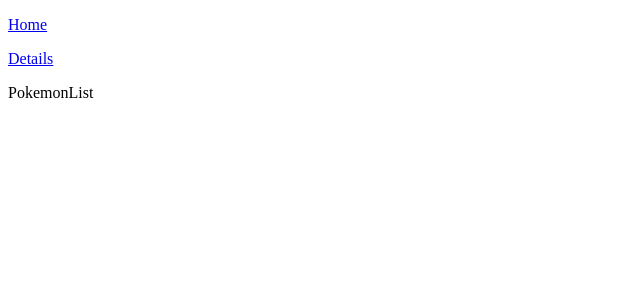
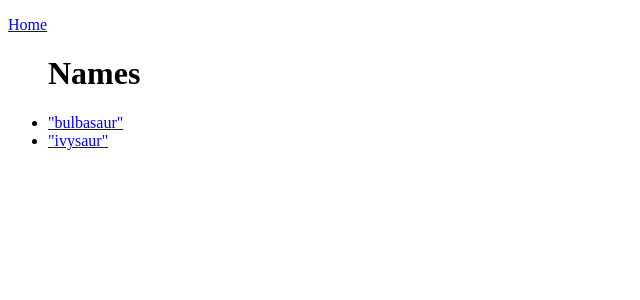
Before and after one commit to AlanSoto31/pokedex-react, a React (Create React App) app: page / in a window 1280 px wide. Shown: the top 300 px of the page, without its empty margins (0-640 px from the left). Built offline with nearby package versions, Linux system fonts and the light colour scheme; no server answers.

Commit message:
Set main components structure

```diff
--- a/src/Components/Navbar.js
+++ b/src/Components/Navbar.js
@@ -6,7 +6,6 @@ import Nav from 'react-bootstrap/Nav';
 const Navbar = () => (
   <Nav >
     <Link className="navbar-brand" to="/"><p >Home</p></Link>
-    <Link className="navbar-brand" to="/id"><p >Details</p></Link>
   </Nav>
 );
 
--- /dev/null
+++ b/src/Components/Pokemon.js
@@ -0,0 +1,14 @@
+import React from 'react'
+import { Link } from 'react-router-dom';
+
+const Pokemon = ({pokemon}) => {
+    return (
+        <li>
+            <Link to={`/${pokemon.id}`}>
+                {pokemon.name}
+            </Link>
+        </li>
+    )
+}
+
+export default Pokemon
--- a/src/Components/Routes.js
+++ b/src/Components/Routes.js
@@ -9,7 +9,7 @@ const Routes = () => (
     <Navbar />
     <Switch>
       <Route path="/" component={PokemonList} exact />
-      <Route path="/id" exact component={PokemonDet} />
+      <Route path="/:id" exact component={PokemonDet} />
       <Route component={Error} />
     </Switch>
   </>
--- a/src/Containers/PokemonDet.js
+++ b/src/Containers/PokemonDet.js
@@ -1,9 +1,11 @@
 import React from 'react'
+import { useParams } from 'react-router-dom';
 
 const PokemonDet = () => {
+    const { id } = useParams();
     return (
         <div>
-            PokemonDet
+            {`This is the pokemon number ${id}`}
         </div>
     )
 }
--- a/src/Containers/PokemonList.js
+++ b/src/Containers/PokemonList.js
@@ -1,11 +1,58 @@
-import React from 'react'
+import React, { useEffect, useState } from 'react';
+import Pokemon from '../Components/Pokemon'
 
 const PokemonList = () => {
-    return (
-        <div>
-            PokemonList
-        </div>
-    )
+    const [pokemonsList, setPokemonsList] = useState(
+        [
+          {
+              "id": 1,
+              "name": "\"bulbasaur\"",
+              "img_url": null,
+              "types": "[{\"slot\":1,\"type\":{\"name\":\"grass\",\"url\":\"https://pokeapi.co/api/v2/type/12/\"}},{\"slot\":2,\"type\":{\"name\":\"poison\",\"url\":\"https://pokeapi.co/api/v2/type/4/\"}}]",
+              "weight": null,
+              "abilities": "[{\"ability\":{\"name\":\"default\",\"url\":\"https://pokeapi.co/api/v2/ability/65/\"},\"is_hidden\":false,\"slot\":1},{\"ability\":{\"name\":\"default\",\"url\":\"https://pokeapi.co/api/v2/ability/34/\"},\"is_hidden\":true,\"slot\":3}]",
+              "description": null,
+              "evolutions": null,
+              "created_at": "2021-07-21T17:12:34.636Z",
+              "updated_at": "2021-07-21T17:12:34.636Z"
+          },
+          {
+              "id": 2,
+              "name": "\"ivysaur\"",
+              "img_url": null,
+              "types": "[{\"slot\":1,\"type\":{\"name\":\"grass\",\"url\":\"https://pokeapi.co/api/v2/type/12/\"}},{\"slot\":2,\"type\":{\"name\":\"poison\",\"url\":\"https://pokeapi.co/api/v2/type/4/\"}}]",
+              "weight": null,
+              "abilities": "[{\"ability\":{\"name\":\"default\",\"url\":\"https://pokeapi.co/api/v2/ability/65/\"},\"is_hidden\":false,\"slot\":1},{\"ability\":{\"name\":\"default\",\"url\":\"https://pokeapi.co/api/v2/ability/34/\"},\"is_hidden\":true,\"slot\":3}]",
+              "description": null,
+              "evolutions": null,
+              "created_at": "2021-07-21T17:12:34.756Z",
+              "updated_at": "2021-07-21T17:12:34.756Z"
+          }
+      ]
+    );
+
+      const fetchData = async () => {
+        const res = await fetch('http://localhost:3000/pokemons')
+        const data = await res.json()
+        setPokemonsList(data.data)
+      }
+
+      useEffect(() => {
+        fetchData();
+      }, []);
+
+      const names = pokemonsList.map( pokemon => (
+        <Pokemon key={pokemon.name} pokemon={pokemon}></Pokemon>
+      ))
+
+      return (
+        <>
+          <ul>
+          <h1>Names</h1>
+             {names}
+          </ul>
+        </>
+      );
 }
 
 export default PokemonList
```
